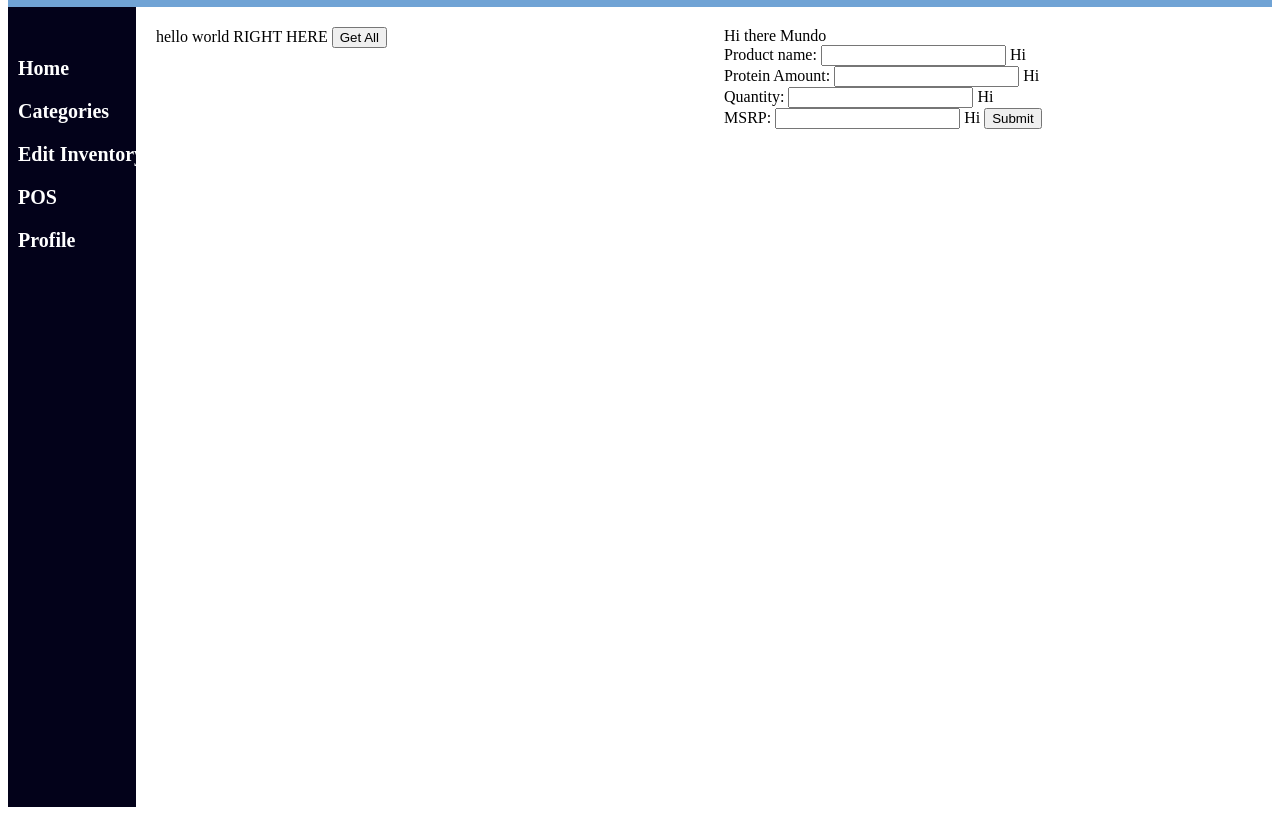
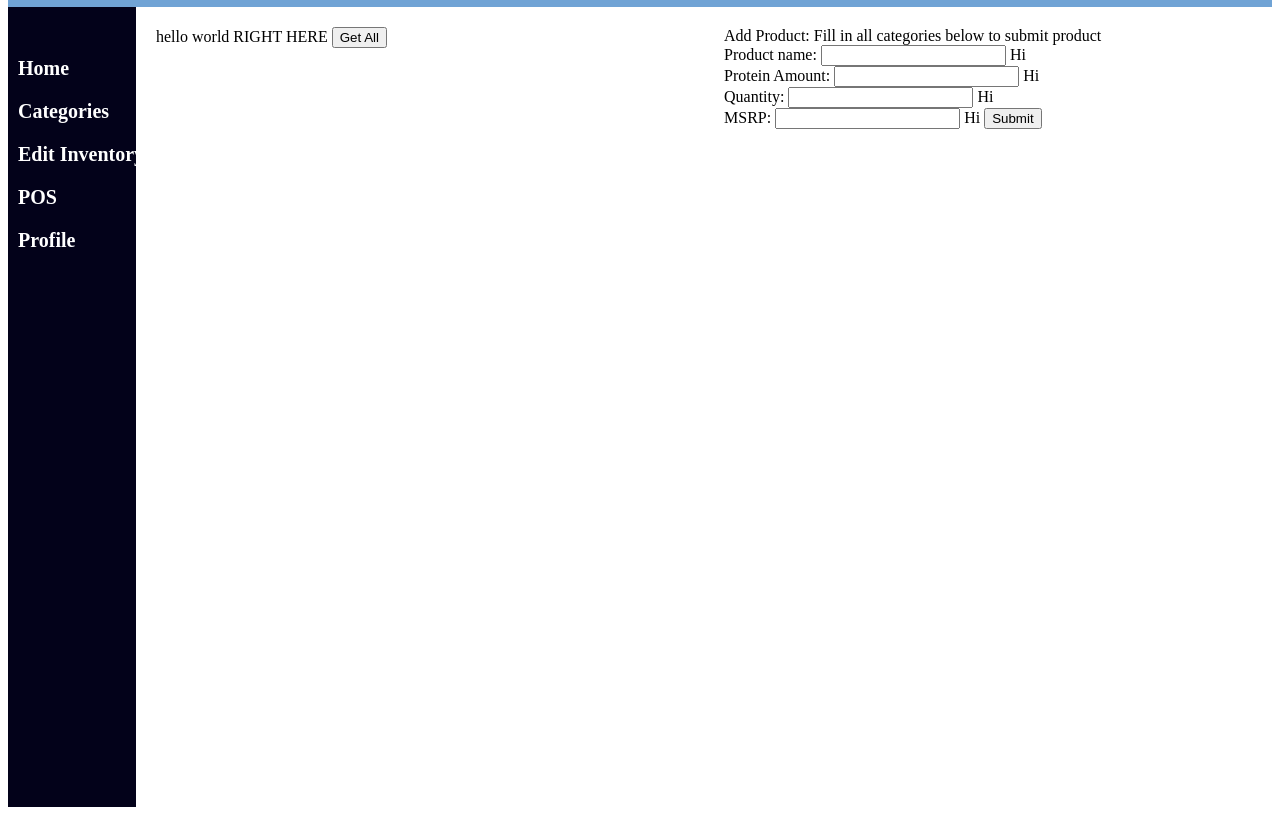
Before and after one commit to d-zeh/inventoryProject, a website: page client/inside.html in a window 1280 px wide. Shown: the part 81-896 px from the top of the page. Drawn offline with nearby package versions, Linux system fonts and the light colour scheme.

Commit message:
working on looks for add prodcuts

```diff
--- a/client/inside.html
+++ b/client/inside.html
@@ -32,7 +32,9 @@
 </div>
 
 <div class = "main">
-  Hi there Mundo
+  Add Product:
+
+  Fill in all categories below to submit product
   <div></div>
   <label for="name">Product name: </label>
   <input type="text" name="name" id="name"> Hi</input>
```
